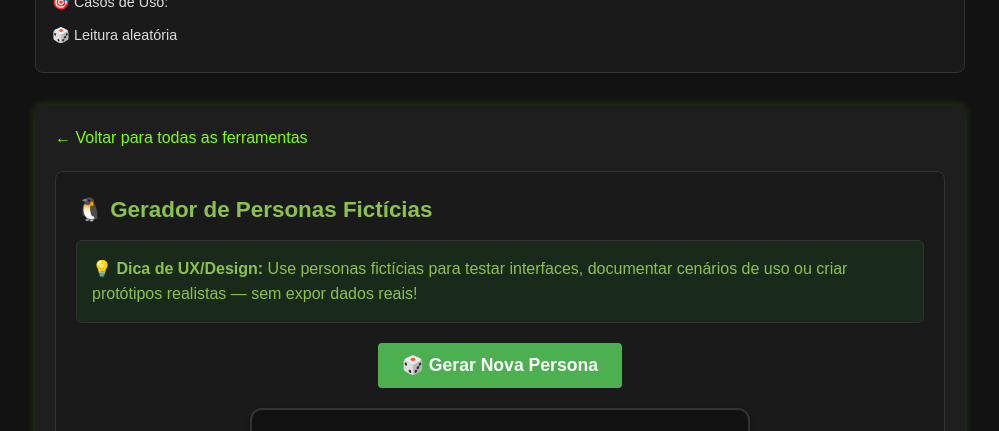
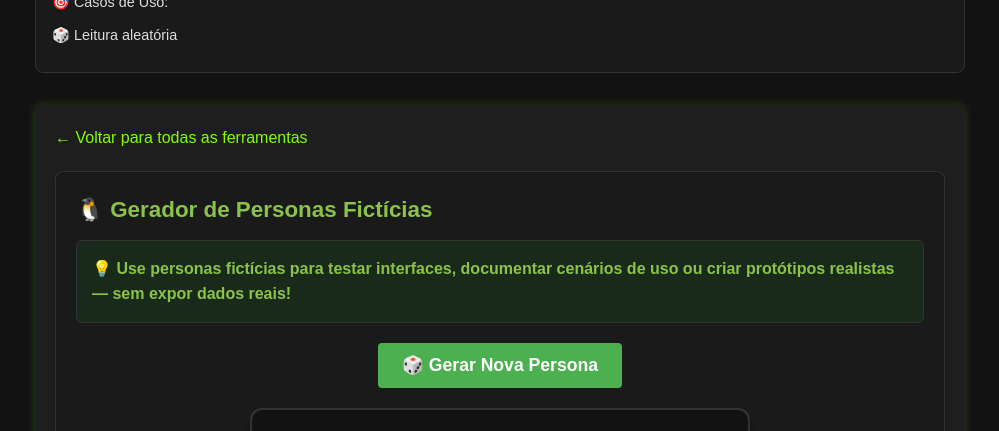
Before and after one commit to Piolinux/piolinux-site, a Jekyll site: the page built from _pages/_tools/gerador-de-personas-ficticias-online-para-uiux-e-testes.html, in a window 1280 px wide and 900 px high, scrolled down 325 px, cut to the strip 0-431 px from the top of the window. Shown: the whole strip, without its empty margins (140-1139 px from the left). Built offline with Jekyll 4.4.1, drawn with Linux system fonts in a browser that asks for light colours.

Commit message:
Update gerador-de-personas-ficticias-online-para-uiux-e-testes.html

```diff
--- a/_pages/_tools/gerador-de-personas-ficticias-online-para-uiux-e-testes.html
+++ b/_pages/_tools/gerador-de-personas-ficticias-online-para-uiux-e-testes.html
@@ -20,7 +20,7 @@ tags: [persona, ui, ux, prototipo, teste, dados-fake, design]
   <h2 class="tool-title" style="color: #8bc34a; margin-top: 0; font-size: 1.4em;">🐧 Gerador de Personas Fictícias</h2>
 
   <div style="background: #1a2a1a; color: #8bc34a; padding: 15px; border-radius: 6px; margin-bottom: 20px; border: 1px solid #333;">
-    <strong>💡 Dica de UX/Design:</strong> Use personas fictícias para testar interfaces, documentar cenários de uso ou criar protótipos realistas — sem expor dados reais!
+    <strong>💡 Use personas fictícias para testar interfaces, documentar cenários de uso ou criar protótipos realistas — sem expor dados reais!</strong>
   </div>
 
   <div style="display: flex; justify-content: center; margin-bottom: 20px;">
```
